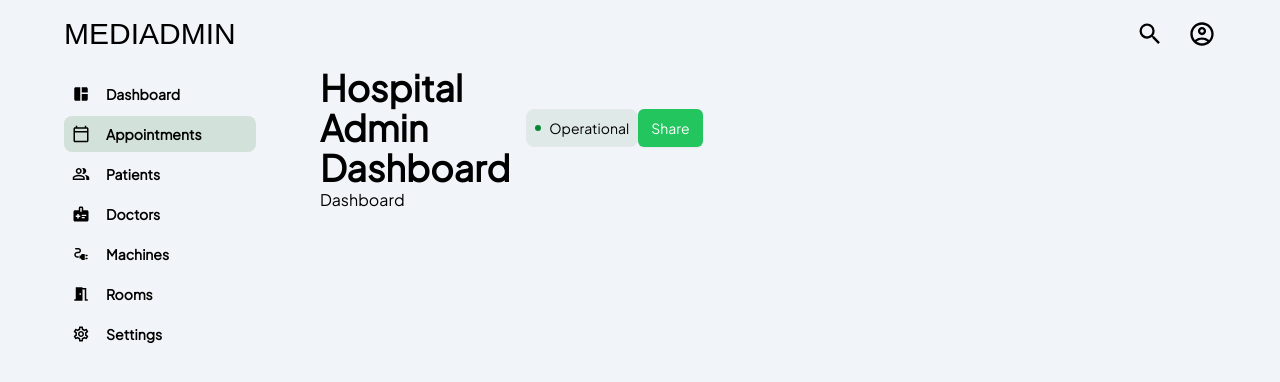
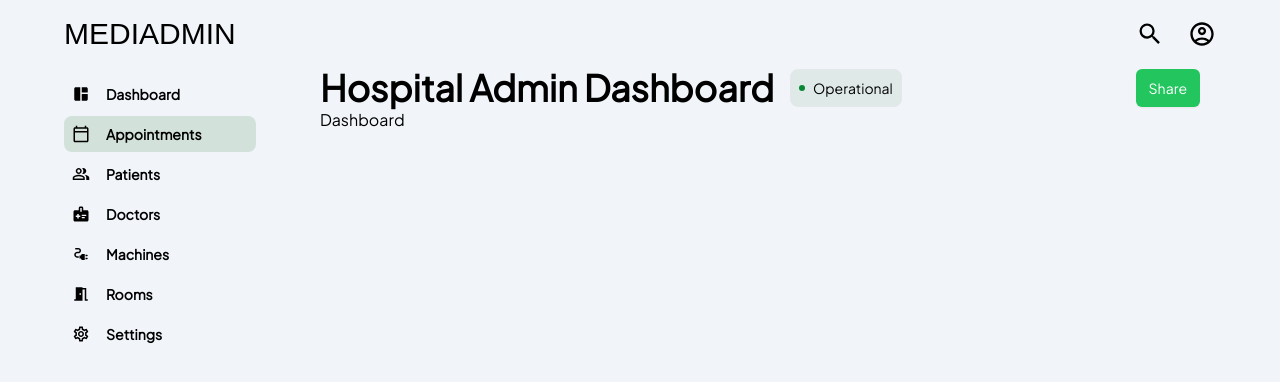
Before and after one commit to JuanPabloCostas/clinicaxdjp, a Next.js app: page /dashboard in a window 1280 px wide. Shown: the top 382 px of the page. Built offline with nearby package versions, Linux system fonts and the light colour scheme; a web font is replaced by a local one.

Commit message:
dwasdadsa

```diff
--- a/src/app/(application)/layout.tsx
+++ b/src/app/(application)/layout.tsx
@@ -12,7 +12,7 @@ export default function DashboardLayout({
         <Header />
         <div className="grid grid-cols-5 gap-12">
           <SideBar />
-          <div className="w-full px-4">
+          <div className="w-full px-4 col-span-4">
             {children}
           </div>
         </div>
```
